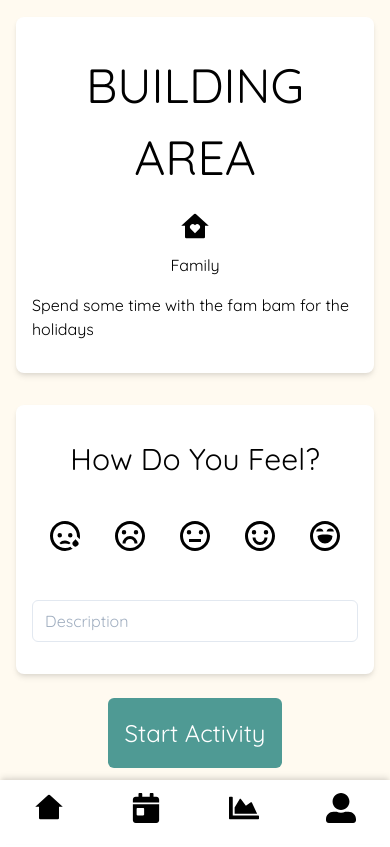
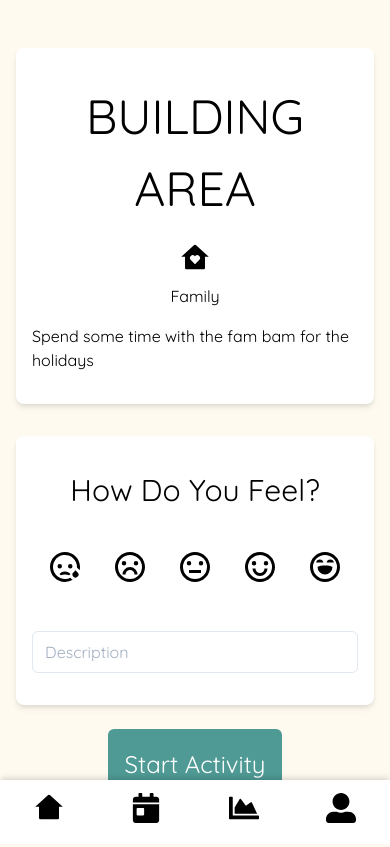
Before and after one commit to melinda-hl-lim/moments-react, a React (Create React App) app: page /building in a window 390 px wide. Built offline with nearby package versions, Linux system fonts and the light colour scheme.

Commit message:
Create custom height and custom min height; apply custom heights to pages with no nav

```diff
--- a/src/assets/main.css
+++ b/src/assets/main.css
@@ -525,7 +525,7 @@
 }
 
 .h-custom {
-  height: 93vh;
+  height: calc(100vh - 60px);
 }
 
 .text-2xl {
@@ -601,6 +601,10 @@
 
 .min-h-screen {
   min-height: 100vh;
+}
+
+.min-h-custom {
+  min-height: calc(100vh - 60px);
 }
 
 .focus\:outline-none:focus {
--- a/src/containers/BuildingArea.js
+++ b/src/containers/BuildingArea.js
@@ -12,7 +12,7 @@
 
 function BuildingArea() {
   return (
-    <div className="h-custom flex flex-col items-center justify-center bg-orange-100 py-12 px-4 sm:px-6 lg:px-8">
+    <div className="min-h-custom flex flex-col items-center justify-center bg-orange-100 py-12 px-4 sm:px-6 lg:px-8">
       <div className="max-w-md w-full bg-white rounded-lg shadow-md">
         <h1 className="text-center text-5xl mt-8 mx-4">BUILDING AREA</h1>
 
--- a/src/containers/Home.js
+++ b/src/containers/Home.js
@@ -5,7 +5,7 @@
 function Home() {
   return (
     // justify-center
-    <div className="h-custom flex flex-col items-center bg-orange-100">
+    <div className="min-h-custom flex flex-col items-center bg-orange-100">
       {/* Card that shows last check in time and mood */}
       {/*  fixed top-0 justify-center items-center */}
       <div className="flex flex-col w-full bg-white rounded-lg shadow-md ">
--- a/src/containers/SignIn.js
+++ b/src/containers/SignIn.js
@@ -4,7 +4,7 @@
 
 function SignIn() {
   return (
-    <div className="h-custom flex flex-col items-center justify-center bg-orange-100 py-12 px-4 sm:px-6 lg:px-8">
+    <div className="min-h-screen flex flex-col items-center justify-center bg-orange-100 py-12 px-4 sm:px-6 lg:px-8">
       <div className="max-w-md w-full">
         <div>
           <h2 className="mt-6 text-center text-3xl leading-9 font-extrabold text-gray-900">
--- a/src/containers/TimeMomentActivitySelect.js
+++ b/src/containers/TimeMomentActivitySelect.js
@@ -5,7 +5,7 @@
 
 function TimeMomentActivitySelect() {
   return (
-    <div className="h-custom flex flex-col items-center justify-center bg-orange-100 py-12 px-4 sm:px-6 lg:px-8">
+    <div className="min-h-screen flex flex-col items-center justify-center bg-orange-100 py-12 px-4 sm:px-6 lg:px-8">
 
       <div className="max-w-md w-full bg-white rounded-lg shadow-md">
         <h1 className="text-center text-3xl mt-8 mx-4">Select an Activity</h1>
--- a/src/containers/TimeMomentMoodSelect.js
+++ b/src/containers/TimeMomentMoodSelect.js
@@ -12,7 +12,7 @@
 
 function TimeMomentMoodSelect() {
   return (
-    <div className="h-custom flex flex-col items-center justify-center bg-orange-100 py-12 px-4 sm:px-6 lg:px-8">
+    <div className="min-h-screen flex flex-col items-center bg-orange-100">
       <div className="max-w-md w-full bg-white rounded-lg shadow-md">
         <h1 className="text-center text-2xl mt-8 mx-4">You selected</h1>
 
@@ -28,6 +28,7 @@
         </div>
       </div>
 
+      <div className="flex flex-col max-w-md w-full flex-grow justify-center px-4 sm:px-6 lg:px-8">
         <div className="max-w-md w-full bg-white rounded-lg shadow-md mt-8">
           <h1 className="text-center text-3xl mt-8 mx-4">How Do You Feel?</h1>
 
@@ -53,6 +54,8 @@
 
         <Button text="Start Activity" linkTo="/building" />
       </div>
+    </div>
+
   );
 }
 
```
Also changed, not shown: tailwind.js. Lines whose indentation alone changed are shown as unchanged.
